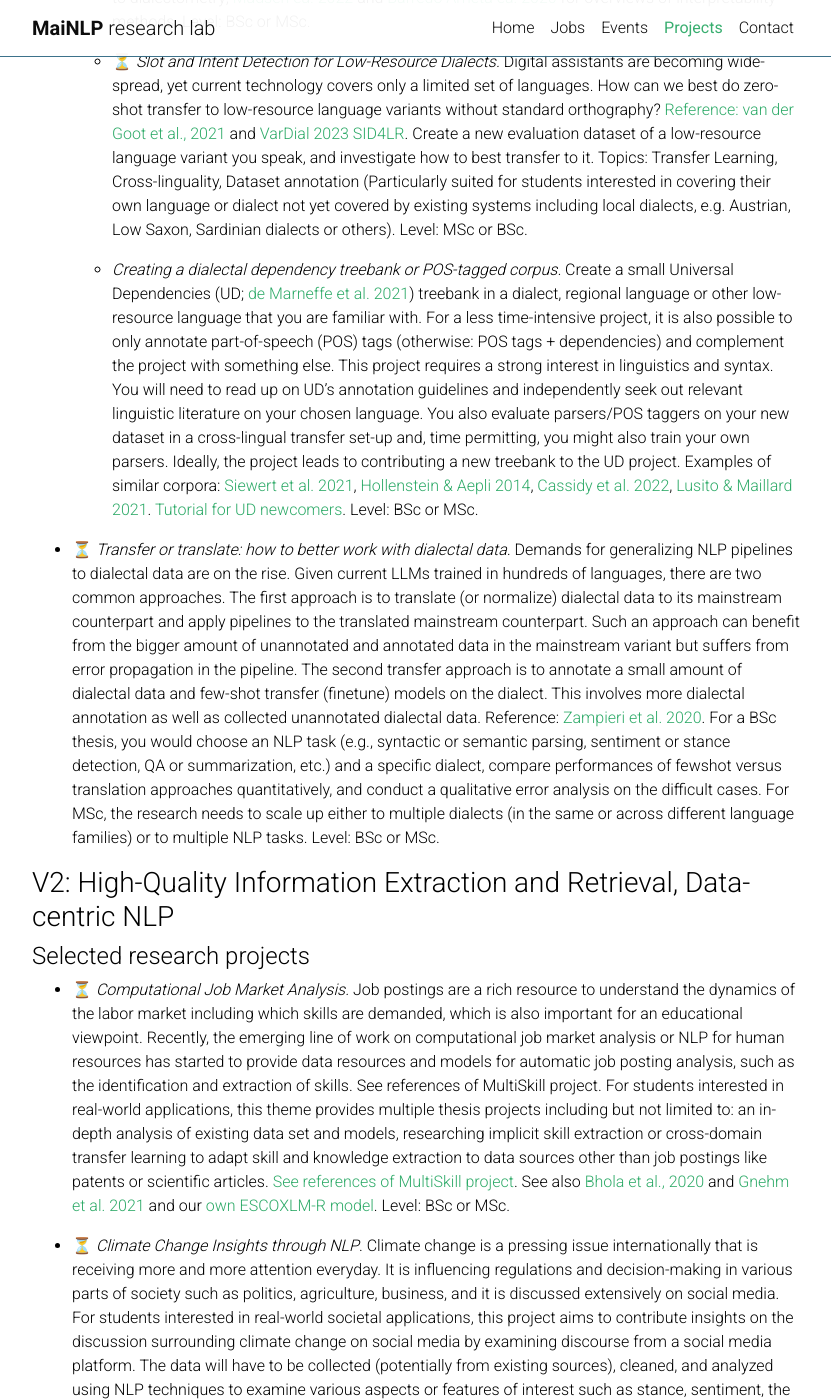
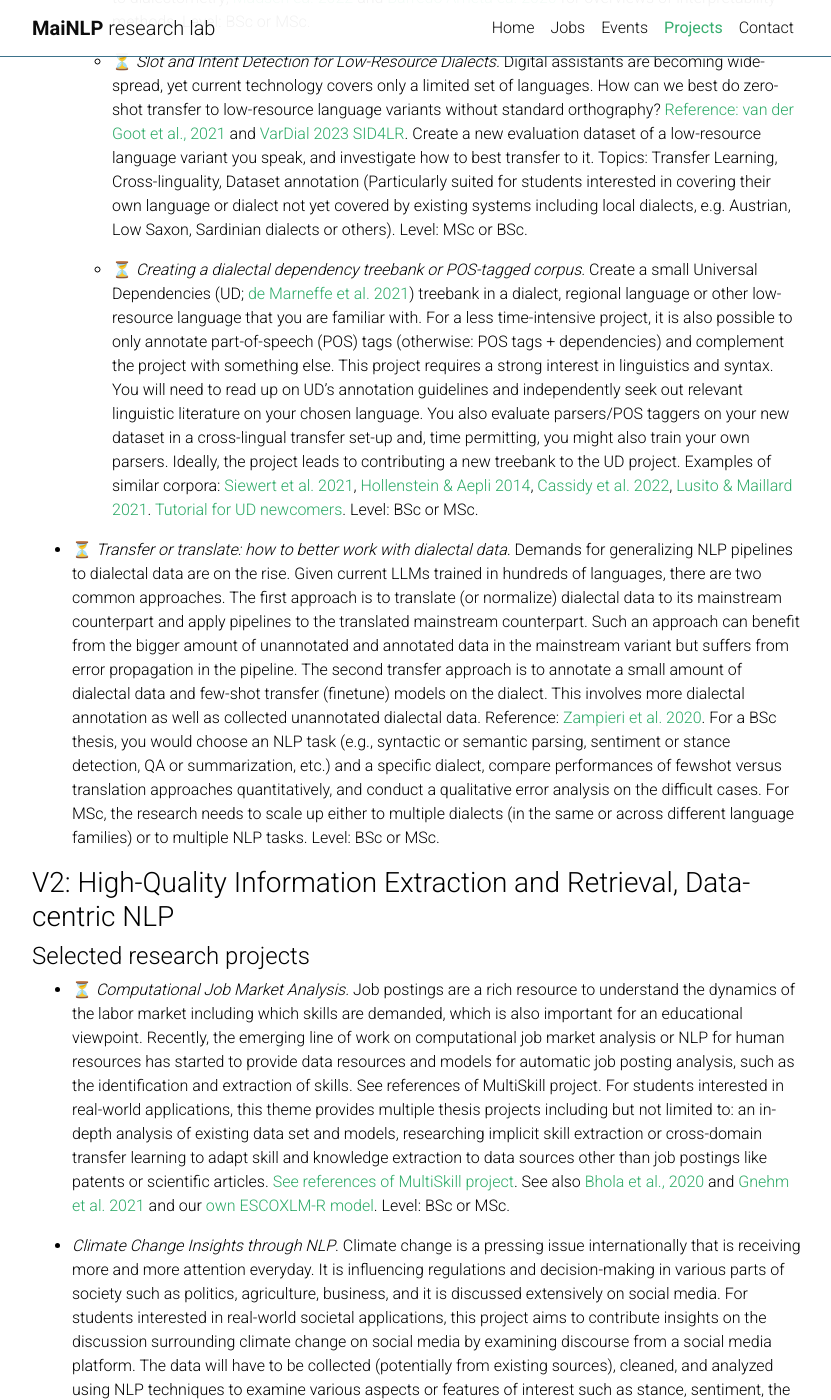
Before and after one commit to mainlp/mainlp.github.io, a Jekyll site: the page built from _pages/projects.md, in a window 1280 px wide and 1400 px high, scrolled down 4013 px. Shown: the whole window, without its empty margins (223-1054 px from the left). Built offline with Jekyll 4.4.1, drawn with Linux system fonts in a browser that asks for light colours; emoji names are drawn with the system emoji font; comment, search, counter and statistics services are not loaded; a style sheet for code colours, icons or effects is not loaded.

Commit message:
Update projects.md

```diff
--- a/_pages/projects.md
+++ b/_pages/projects.md
@@ -122,7 +122,7 @@ MSc/BSc thesis research vectors:
   * :hourglass_flowing_sand:  *Slot and Intent Detection for Low-Resource Dialects.* Digital assistants are becoming wide-spread, yet current technology covers only a limited set of languages.  How can we best do zero-shot transfer to low-resource language variants without standard orthography? [Reference: van der Goot et al., 2021](https://aclanthology.org/2021.naacl-main.197.pdf) and [VarDial 2023 SID4LR](https://sites.google.com/view/vardial-2023/shared-tasks). Create a new evaluation dataset of a low-resource language variant you speak, and investigate how to best transfer to it. Topics: Transfer Learning, Cross-linguality, Dataset annotation (Particularly suited for students interested in covering their own language or dialect not yet covered by existing systems including local dialects, e.g. Austrian, Low Saxon, Sardinian dialects or others). Level: MSc or BSc.
 
 
-  * *Creating a dialectal dependency treebank or POS-tagged corpus.* Create a small Universal Dependencies (UD; [de Marneffe et al. 2021](https://direct.mit.edu/coli/article/47/2/255/98516/Universal-Dependencies)) treebank in a dialect, regional language or other low-resource language that you are familiar with. For a less time-intensive project, it is also possible to only annotate part-of-speech (POS) tags (otherwise: POS tags + dependencies) and complement the project with something else. This project requires a strong interest in linguistics and syntax. You will need to read up on UD's annotation guidelines and independently seek out relevant linguistic literature on your chosen language. You also evaluate parsers/POS taggers on your new dataset in a cross-lingual transfer set-up and, time permitting, you might also train your own parsers. Ideally, the project leads to contributing a new treebank to the UD project. Examples of similar corpora: [Siewert et al. 2021](https://aclanthology.org/2021.konvens-1.25/), [Hollenstein & Aepli 2014](https://aclanthology.org/W14-5310/), [Cassidy et al. 2022](https://aclanthology.org/2022.acl-long.473/), [Lusito & Maillard 2021](https://aclanthology.org/2021.udw-1.10/). [Tutorial for UD newcomers](https://unidive.lisn.upsaclay.fr/doku.php?id=other-events:webinar-1). Level: BSc or MSc.
+  * :hourglass_flowing_sand: *Creating a dialectal dependency treebank or POS-tagged corpus.* Create a small Universal Dependencies (UD; [de Marneffe et al. 2021](https://direct.mit.edu/coli/article/47/2/255/98516/Universal-Dependencies)) treebank in a dialect, regional language or other low-resource language that you are familiar with. For a less time-intensive project, it is also possible to only annotate part-of-speech (POS) tags (otherwise: POS tags + dependencies) and complement the project with something else. This project requires a strong interest in linguistics and syntax. You will need to read up on UD's annotation guidelines and independently seek out relevant linguistic literature on your chosen language. You also evaluate parsers/POS taggers on your new dataset in a cross-lingual transfer set-up and, time permitting, you might also train your own parsers. Ideally, the project leads to contributing a new treebank to the UD project. Examples of similar corpora: [Siewert et al. 2021](https://aclanthology.org/2021.konvens-1.25/), [Hollenstein & Aepli 2014](https://aclanthology.org/W14-5310/), [Cassidy et al. 2022](https://aclanthology.org/2022.acl-long.473/), [Lusito & Maillard 2021](https://aclanthology.org/2021.udw-1.10/). [Tutorial for UD newcomers](https://unidive.lisn.upsaclay.fr/doku.php?id=other-events:webinar-1). Level: BSc or MSc.
 
  - :hourglass_flowing_sand: *Transfer or translate: how to better work with dialectal data.* Demands for generalizing NLP pipelines to dialectal data are on the rise. Given current LLMs trained in hundreds of languages, there are two common approaches. The first approach is to translate (or normalize) dialectal data to its mainstream counterpart and apply pipelines to the translated mainstream counterpart. Such an approach can benefit from the bigger amount of unannotated and annotated data in the mainstream variant but suffers from error propagation in the pipeline. The second transfer approach is to annotate a small amount of dialectal data and few-shot transfer (finetune) models on the dialect. This involves more dialectal annotation as well as collected unannotated dialectal data. Reference: [Zampieri et al. 2020](https://helda.helsinki.fi/server/api/core/bitstreams/dd1636da-66ef-4e2d-bdb7-19c0b27080f3/content). For a BSc thesis, you would choose an NLP task (e.g., syntactic or semantic parsing, sentiment or stance detection,  QA or summarization, etc.) and a specific dialect, compare performances of fewshot versus translation approaches quantitatively, and conduct a qualitative error analysis on the difficult cases. For MSc, the research needs to scale up either to multiple dialects (in the same or across different language families) or to multiple NLP tasks. Level: BSc or MSc.
 
@@ -137,9 +137,9 @@ MSc/BSc thesis research vectors:
 
 - :hourglass_flowing_sand: *Computational Job Market Analysis.* Job postings are a rich resource to understand the dynamics of the labor market including which skills are demanded, which is also important for an educational viewpoint. Recently, the emerging line of work on computational job market analysis or NLP for human resources has started to provide data resources and models for automatic job posting analysis, such as the identification and extraction of skills. See references of MultiSkill project. For students interested in real-world applications, this theme provides multiple thesis projects including but not limited to: an in-depth analysis of existing data set and models, researching implicit skill extraction or cross-domain transfer learning to adapt skill and knowledge extraction to data sources other than job postings like patents or scientific articles. [See references of MultiSkill project](#multiskill). See also [Bhola et al., 2020](https://aclanthology.org/2020.coling-main.513.pdf) and [Gnehm et al. 2021](https://www.zora.uzh.ch/id/eprint/230653/1/2022.nlpcss_1.2.pdf) and our [own ESCOXLM-R model](https://aclanthology.org/2023.acl-long.662.pdf). Level: BSc or MSc.
 
-- :hourglass_flowing_sand: *Climate Change Insights through NLP*. Climate change is a pressing issue internationally that is receiving more and more attention everyday. It is influencing regulations and decision-making in various parts of society such as politics, agriculture, business, and it is discussed extensively on social media. For students interested in real-world societal applications, this project aims to contribute insights on the discussion surrounding climate change on social media by examining discourse from a social media platform. The data will have to be collected (potentially from existing sources), cleaned, and analyzed using NLP techniques to examine various aspects or features of interest such as stance, sentiment, the extraction of key players, etc. References: [Luo et al., 2020](https://aclanthology.org/2020.findings-emnlp.296v2.pdf), [Stede & Patz, 2021](https://aclanthology.org/2021.nlp4posimpact-1.2.pdf), [Vaid et al., 2022](https://aclanthology.org/2022.acl-srw.35.pdf). Level: BSc or MSc.
+- *Climate Change Insights through NLP*. Climate change is a pressing issue internationally that is receiving more and more attention everyday. It is influencing regulations and decision-making in various parts of society such as politics, agriculture, business, and it is discussed extensively on social media. For students interested in real-world societal applications, this project aims to contribute insights on the discussion surrounding climate change on social media by examining discourse from a social media platform. The data will have to be collected (potentially from existing sources), cleaned, and analyzed using NLP techniques to examine various aspects or features of interest such as stance, sentiment, the extraction of key players, etc. References: [Luo et al., 2020](https://aclanthology.org/2020.findings-emnlp.296v2.pdf), [Stede & Patz, 2021](https://aclanthology.org/2021.nlp4posimpact-1.2.pdf), [Vaid et al., 2022](https://aclanthology.org/2022.acl-srw.35.pdf). Level: BSc or MSc.
 
--  *Better Benchmarks / Mining for Errors in Annotated Datasets.* Benchmark datasets are essential in empirical research, but even widely-used annotated datasets contain mistakes, as annotators inevitably make mistakes (e.g. annotation inconsistencies). There are several lines of work in this direction. On the one site, annotation error detection methods provide a suite of methods to detect errors in existing datasets (cf. [Klie et al. 2023](https://direct.mit.edu/coli/article/49/1/157/113280/Annotation-Error-Detection-Analyzing-the-Past-and), [Weber & Plank 2023](https://aclanthology.org/2023.findings-acl.562/)), including tools such as data maps ([Swayamdipta et al. 2020](https://aclanthology.org/people/s/swabha-swayamdipta/)). On the other side, there is work on inspecting existing datasets in revision efforts that exist for English NER in the past year (cf. [Reiss et al. 2020](https://aclanthology.org/2020.conll-1.16/), [Rücker & Akbik 2023](https://aclanthology.org/2023.emnlp-main.533.pdf)). The goal of projects on this theme can be:<br/>
+- :hourglass_flowing_sand: *Better Benchmarks / Mining for Errors in Annotated Datasets.* Benchmark datasets are essential in empirical research, but even widely-used annotated datasets contain mistakes, as annotators inevitably make mistakes (e.g. annotation inconsistencies). There are several lines of work in this direction. On the one site, annotation error detection methods provide a suite of methods to detect errors in existing datasets (cf. [Klie et al. 2023](https://direct.mit.edu/coli/article/49/1/157/113280/Annotation-Error-Detection-Analyzing-the-Past-and), [Weber & Plank 2023](https://aclanthology.org/2023.findings-acl.562/)), including tools such as data maps ([Swayamdipta et al. 2020](https://aclanthology.org/people/s/swabha-swayamdipta/)). On the other side, there is work on inspecting existing datasets in revision efforts that exist for English NER in the past year (cf. [Reiss et al. 2020](https://aclanthology.org/2020.conll-1.16/), [Rücker & Akbik 2023](https://aclanthology.org/2023.emnlp-main.533.pdf)). The goal of projects on this theme can be:<br/>
 a) (MSc level) to investigate error detection methods in novel scenarios (new benchmarks, new applications, and/or create a new error detection dataset), <br/>
 b) (MSc or BSc level) extend revision efforts on NER to other languages. For the latter, for a BSc thesis, your task includes improving a benchmark dataset with iterations of sanity checks and revisions and comparing NLP models on the original versus revised versions. For MSc, you could extend either by incorporating Annotation Error Detection methods (see previous part) or conducting additional evaluations on multiple downstream NLP tasks. <br/>
 c) (MSc level) Checking the annotation consistency of non-standardized language data. Automatic methods for finding potential inconsistencies in annotations typically rely on consistent orthographies (e.g., detecting sequences that occur multiple times in a corpus but have received different annotations; [Dickinson & Meurers 2003](https://aclanthology.org/E03-1068/)). When text is written in a language variety without a standardized orthography, such methods may no longer work well because of spelling differences between the repeated sequences. Your task is to extend such approaches to detect errors in existing datasets to be more robust to orthographic variation and/or to investigate how well annotation error detection methods that do not directly depend on orthographic matches work (cf. [Klie et al. 2023](https://direct.mit.edu/coli/article/49/1/157/113280/Annotation-Error-Detection-Analyzing-the-Past-and)). The target dataset would ideally be a dialectal dataset currently under development at the lab (this requires familiarity with German dialects and an interest in syntax).
@@ -175,7 +175,7 @@ Start with the CNN/DM dataset. Project can be extended to other genres and langu
 
 - :hourglass_flowing_sand:  *Understanding Political Party Manifestos*. Recent advancements in natural language processing have already changed adjacent fields like political science and communication research. A question that has always been relevant in these and other social sciences has been how to turn textual data into ecologically valid numerical representations. In the field of party communication, the question of how one can turn party manifestos into numerical vector representations has been studied by the Manifesto Project for decades. The project codes - with huge human work input - some dozens of political issue categories for thousands of party manifestos. This project aims to use recent advances in natural language inference and zero-shot classification to reproduce the human codings produced by the Manifesto Project. Level: MSc (could be adapted to BSc). References: Intro to the political science political theory behind the Manifesto Project (Chapters 1-3): [Lemmer 2023](https://doi.org/10.25593/978-3-96147-671-8); Paper on Natural Language Inference: [Laurer et al. 2024](https://www.cambridge.org/core/journals/political-analysis/article/less-annotating-more-classifying-addressing-the-data-scarcity-issue-of-supervised-machine-learning-with-deep-transfer-learning-and-bertnli/05BB05555241762889825B080E097C27); [Manifesto Project website](https://manifesto-project.wzb.eu/).
 
-- :hourglass_flowing_sand: *Characteristics of language between amateur and expert poetists.* Writing is an art - a beautiful and moving poem has various characteristics which readers relate to and draws their mind into an imaginative tale. This project aims to better understand and characterize writing styles of amaetur and expert poets. The first step would be constructing a corpus of poems or prose of experienced and amateur writings from online sources, checking carefully for copyright. The data would have to be clean and preprocessed. Afterwards, various NLP techniques such as sentiment analysis or analysis of metaphors will be used to better understand and characterize various writing styles. If time allows, the corpus could be expanded to across genres and time periods for a more comprehensive analysis of writing style. References: [Kao & Jurafsky 2015](https://aclanthology.org/2015.lilt-12.3.pdf), [Kao & Jurafsky 2012](https://aclanthology.org/W12-2502.pdf), [Gopidi & Alam 2019](https://aclanthology.org/W19-4702.pdf). Level: BSc or MSc
+- *Characteristics of language between amateur and expert poetists.* Writing is an art - a beautiful and moving poem has various characteristics which readers relate to and draws their mind into an imaginative tale. This project aims to better understand and characterize writing styles of amaetur and expert poets. The first step would be constructing a corpus of poems or prose of experienced and amateur writings from online sources, checking carefully for copyright. The data would have to be clean and preprocessed. Afterwards, various NLP techniques such as sentiment analysis or analysis of metaphors will be used to better understand and characterize various writing styles. If time allows, the corpus could be expanded to across genres and time periods for a more comprehensive analysis of writing style. References: [Kao & Jurafsky 2015](https://aclanthology.org/2015.lilt-12.3.pdf), [Kao & Jurafsky 2012](https://aclanthology.org/W12-2502.pdf), [Gopidi & Alam 2019](https://aclanthology.org/W19-4702.pdf). Level: BSc or MSc
 
 
 <a name="v4"/>
```
